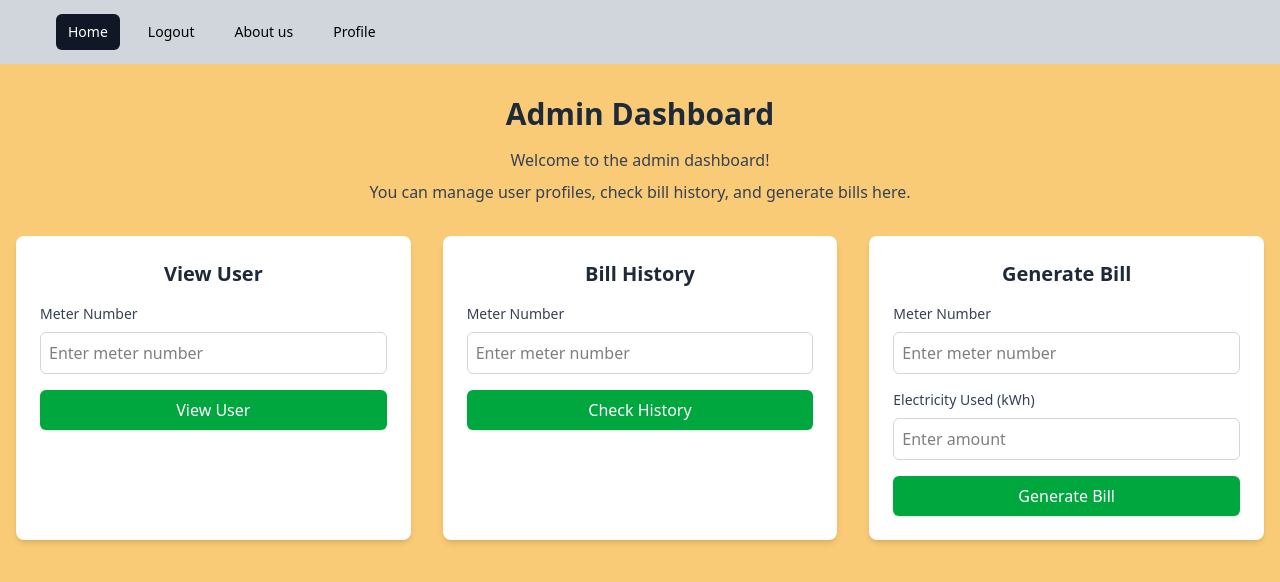
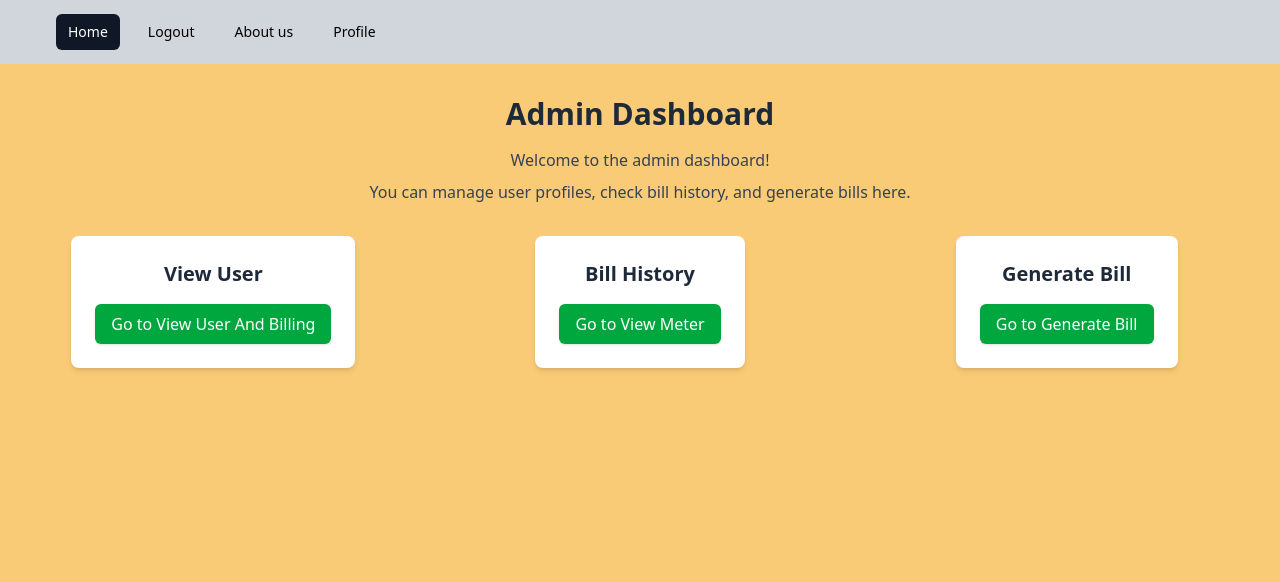
Before and after one commit to rajbir40/Electricity-Bill-Management, a React (Vite) app in the folder Frontend/: page /admin/home in a window 1280 px wide. Shown: the top 582 px of the page. Built offline with nearby package versions, Linux system fonts and the light colour scheme.

Commit message:
frontend admin updated

```diff
--- a/Frontend/src/App.jsx
+++ b/Frontend/src/App.jsx
@@ -6,6 +6,8 @@ import About from './components/About';
 import AdminHome from './components/AdminHome';
 import Profile from './components/Profile';
 import AdminProfile from './components/AdminProfile';
+import FindUser from './components/FindUser';
+import FindMeter from './components/FindMeter';
 import {BrowserRouter, Routes, Route} from 'react-router-dom';
 function App() {
 
@@ -21,6 +23,8 @@ function App() {
           <Route path='/profile' element={<Profile/>}/>
           <Route path='/admin/home' element={<AdminHome/>}/>
           <Route path='/admin/profile' element={<AdminProfile/>}/>
+          <Route path='/admin/find-user' element={<FindUser/>}/>
+          <Route path='/admin/find-meter' element={<FindMeter/>}/>
           {/* <Route path='/admin/profile' element={<AdminProfile/>}/> */}
         </Routes>
       </BrowserRouter>
--- a/Frontend/src/components/AdminHome.jsx
+++ b/Frontend/src/components/AdminHome.jsx
@@ -1,8 +1,8 @@
-import React, {useState} from 'react';
+import React from 'react';
+import { Link } from 'react-router-dom';
 import Navbar from './Navbar';
 
 export default function AdminHome() {
-
   return (
     <div className="min-h-screen bg-[#facb76]">
       <Navbar />
@@ -19,89 +19,40 @@ export default function AdminHome() {
         </p>
 
         <div className="grid grid-cols-1 md:grid-cols-3 gap-8">
+          {/* Card 1: View User */}
           <div className="max-w-lg mx-auto bg-white p-6 rounded-lg shadow-md">
-            <h2 className="text-xl font-semibold text-gray-800 mb-4 text-center">
-              View User
-            </h2>
-            <form>
-              <label htmlFor="meterView" className="block text-sm font-medium text-gray-700 mb-2">
-                Meter Number
-              </label>
-              <input
-                type="text"
-                name="meterView"
-                id="meterView"
-                placeholder="Enter meter number"
-                className="w-full p-2 border border-gray-300 rounded-md focus:ring-blue-500 focus:border-blue-500 mb-4"
-              />
-              <button
-                type="submit"
-                className="w-full py-2 px-4 bg-green-600 text-white rounded-md shadow hover:bg-blue-700 transition-colors"
-              >
+            <Link to="/admin/find-user" className="block text-center">
+              <h2 className="text-xl font-semibold text-gray-800 mb-4">
                 View User
+              </h2>
+              <button className="w-full py-2 px-4 bg-green-600 text-white rounded-md shadow hover:bg-blue-700 transition-colors">
+                Go to View User And Billing
               </button>
-            </form>
+            </Link>
           </div>
 
+          {/* Card 2: Bill History */}
           <div className="max-w-lg mx-auto bg-white p-6 rounded-lg shadow-md">
-            <h2 className="text-xl font-semibold text-gray-800 mb-4 text-center">
-              Bill History
-            </h2>
-            <form>
-              <label htmlFor="meterHistory" className="block text-sm font-medium text-gray-700 mb-2">
-                Meter Number
-              </label>
-              <input
-                type="text"
-                name="meterHistory"
-                id="meterHistory"
-                placeholder="Enter meter number"
-                className="w-full p-2 border border-gray-300 rounded-md focus:ring-blue-500 focus:border-blue-500 mb-4"
-              />
-              <button
-                type="submit"
-                className="w-full py-2 px-4 bg-green-600 text-white rounded-md shadow hover:bg-blue-700 transition-colors"
-              >
-                Check History
+            <Link to="/admin/find-meter" className="block text-center">
+              <h2 className="text-xl font-semibold text-gray-800 mb-4">
+                Bill History
+              </h2>
+              <button className="w-full py-2 px-4 bg-green-600 text-white rounded-md shadow hover:bg-blue-700 transition-colors">
+                Go to View Meter
               </button>
-            </form>
+            </Link>
           </div>
 
           {/* Card 3: Generate Bill */}
           <div className="max-w-lg mx-auto bg-white p-6 rounded-lg shadow-md">
-            <h2 className="text-xl font-semibold text-gray-800 mb-4 text-center">
-              Generate Bill
-            </h2>
-            <form>
-              <label htmlFor="meterGenerate" className="block text-sm font-medium text-gray-700 mb-2">
-                Meter Number
-              </label>
-              <input
-                type="text"
-                name="meterGenerate"
-                id="meterGenerate"
-                placeholder="Enter meter number"
-                className="w-full p-2 border border-gray-300 rounded-md focus:ring-blue-500 focus:border-blue-500 mb-4"
-              />
-
-              <label htmlFor="electricityUsed" className="block text-sm font-medium text-gray-700 mb-2">
-                Electricity Used (kWh)
-              </label>
-              <input
-                type="number"
-                name="electricityUsed"
-                id="electricityUsed"
-                placeholder="Enter amount"
-                className="w-full p-2 border border-gray-300 rounded-md focus:ring-blue-500 focus:border-blue-500 mb-4"
-              />
-
-              <button
-                type="submit"
-                className="w-full py-2 px-4 bg-green-600 text-white rounded-md shadow hover:bg-blue-700 transition-colors"
-              >
+            <Link to="/generateBill" className="block text-center">
+              <h2 className="text-xl font-semibold text-gray-800 mb-4">
                 Generate Bill
+              </h2>
+              <button className="w-full py-2 px-4 bg-green-600 text-white rounded-md shadow hover:bg-blue-700 transition-colors">
+                Go to Generate Bill
               </button>
-            </form>
+            </Link>
           </div>
         </div>
       </div>
--- /dev/null
+++ b/Frontend/src/components/FindMeter.jsx
@@ -0,0 +1,75 @@
+import React, { useState } from 'react';
+import Navbar from './Navbar';
+
+export default function FindMeter() {
+  const [meterId, setMeterId] = useState('');
+  const [meterInfo, setMeterInfo] = useState(null);
+  const [error, setError] = useState('');
+
+  const handleMeterSubmit = async (e) => {
+    e.preventDefault();
+    setError('');
+    setMeterInfo(null);
+    try {
+      const response = await fetch(`http://localhost:8080/api/meter/get-user?meterid=${meterId}`);
+      const data = await response.json();
+      if (data.error) {
+        setError(data.error);
+      } else if (data.length === 0) {
+        setError('Meter not found');
+      } else {
+        setMeterInfo(data[0]);
+      }
+    } catch (err) {
+      setError('Failed to fetch meter information');
+    }
+  };
+
+  return (
+    <div className="min-h-screen bg-[#facb76]">
+      <Navbar />
+      <div className="container mx-auto py-8 px-4">
+        <h1 className="text-3xl font-bold text-center text-gray-800 mb-4">
+          Find Meter
+        </h1>
+        <form onSubmit={handleMeterSubmit} className="max-w-lg mx-auto bg-white p-6 rounded-lg shadow-md">
+          <label htmlFor="meterId" className="block text-sm font-medium text-gray-700 mb-2">
+            Meter ID
+          </label>
+          <input
+            type="text"
+            id="meterId"
+            value={meterId}
+            onChange={(e) => setMeterId(e.target.value)}
+            placeholder="Enter meter ID"
+            className="w-full p-2 border border-gray-300 rounded-md focus:ring-blue-500 focus:border-blue-500 mb-4"
+          />
+          <button
+            type="submit"
+            className="w-full py-2 px-4 bg-green-600 text-white rounded-md shadow hover:bg-blue-700 transition-colors"
+          >
+            Find Meter
+          </button>
+        </form>
+
+        {error && (
+          <p className="text-center text-red-600 mt-4">{error}</p>
+        )}
+
+        {meterInfo && (
+          <div className="max-w-lg mx-auto bg-white p-6 rounded-lg shadow-md mt-8">
+            <h2 className="text-xl font-semibold text-gray-800 mb-4 text-center">
+              Meter Information
+            </h2>
+            <p><strong>User ID:</strong> {meterInfo.user_id}</p>
+            <p><strong>Full Name:</strong> {meterInfo.fullName}</p>
+            <p><strong>Email:</strong> {meterInfo.email}</p>
+            <p><strong>Phone:</strong> {meterInfo.phone}</p>
+            <p><strong>Meter Number:</strong> {meterInfo.meter_number}</p>
+            <p><strong>Meter Type:</strong> {meterInfo.meter_type}</p>
+          </div>
+        )}
+      </div>
+    </div>
+  );
+}
--- /dev/null
+++ b/Frontend/src/components/FindUser.jsx
@@ -0,0 +1,117 @@
+import React, { useState } from 'react';
+import Navbar from './Navbar';
+
+export default function FindUser() {
+  const [userId, setUserId] = useState('');
+  const [user, setUser] = useState(null);
+  const [billingHistory, setBillingHistory] = useState([]);
+  const [error, setError] = useState('');
+
+  const handleUserSubmit = async (e) => {
+    e.preventDefault();
+    setError('');
+    setUser(null);
+    setBillingHistory([]);
+    try {
+      const response = await fetch(`http://localhost:8080/api/user/get-user?userid=${userId}`);
+      const data = await response.json();
+      if (data.error) {
+        setError(data.error);
+      } else if (data.length === 0) {
+        setError('User not found');
+      } else {
+        setUser(data[0]);
+      }
+    } catch (err) {
+      setError('Failed to fetch user data');
+    }
+  };
+
+  const handleBillingHistory = async () => {
+    setError('');
+    try {
+      const response = await fetch(`http://localhost:8080/api/user/billing-history?userid=${userId}`);
+      const data = await response.json();
+      if (data.error) {
+        setError(data.error);
+      } else if (data.length === 0) {
+        setError('No billing history found');
+      } else {
+        setBillingHistory(data);
+      }
+    } catch (err) {
+      setError('Failed to fetch billing history');
+    }
+  };
+
+  return (
+    <div className="min-h-screen bg-[#facb76]">
+      <Navbar />
+      <div className="container mx-auto py-8 px-4">
+        <h1 className="text-3xl font-bold text-center text-gray-800 mb-4">
+          Find User
+        </h1>
+        <form onSubmit={handleUserSubmit} className="max-w-lg mx-auto bg-white p-6 rounded-lg shadow-md">
+          <label htmlFor="userId" className="block text-sm font-medium text-gray-700 mb-2">
+            User ID
+          </label>
+          <input
+            type="text"
+            id="userId"
+            value={userId}
+            onChange={(e) => setUserId(e.target.value)}
+            placeholder="Enter user ID"
+            className="w-full p-2 border border-gray-300 rounded-md focus:ring-blue-500 focus:border-blue-500 mb-4"
+          />
+          <button
+            type="submit"
+            className="w-full py-2 px-4 bg-green-600 text-white rounded-md shadow hover:bg-blue-700 transition-colors"
+          >
+            Find User
+          </button>
+        </form>
+
+        {error && (
+          <p className="text-center text-red-600 mt-4">{error}</p>
+        )}
+
+        {user && (
+          <div className="max-w-lg mx-auto bg-white p-6 rounded-lg shadow-md mt-8">
+            <h2 className="text-xl font-semibold text-gray-800 mb-4 text-center">
+              User Information
+            </h2>
+            <p><strong>ID:</strong> {user.id}</p>
+            <p><strong>Full Name:</strong> {user.fullName}</p>
+            <p><strong>Email:</strong> {user.email}</p>
+            {/* Add any other user fields as necessary */}
+            <button
+              onClick={handleBillingHistory}
+              className="w-full mt-4 py-2 px-4 bg-green-600 text-white rounded-md shadow hover:bg-blue-700 transition-colors"
+            >
+              See Billing History
+            </button>
+          </div>
+        )}
+
+        {billingHistory.length > 0 && (
+          <div className="max-w-lg mx-auto bg-white p-6 rounded-lg shadow-md mt-8">
+            <h2 className="text-xl font-semibold text-gray-800 mb-4 text-center">
+              Billing History
+            </h2>
+            <ul>
+              {billingHistory.map((bill) => (
+                <li key={bill.bill_id} className="border-b border-gray-300 py-2">
+                  <p><strong>Bill ID:</strong> {bill.bill_id}</p>
+                  <p><strong>Billing Month:</strong> {bill.billing_month}</p>
+                  <p><strong>Units Consumed:</strong> {bill.units_consumed}</p>
+                  <p><strong>Total Amount:</strong> {bill.total_amount}</p>
+                  <p><strong>Status:</strong> {bill.status}</p>
+                </li>
+              ))}
+            </ul>
+          </div>
+        )}
+      </div>
+    </div>
+  );
+}
```
Also changed, not shown: Frontend/src/components/BillingHistory.jsx (added), 1 other file (tests, documents, lock files or other folders).
